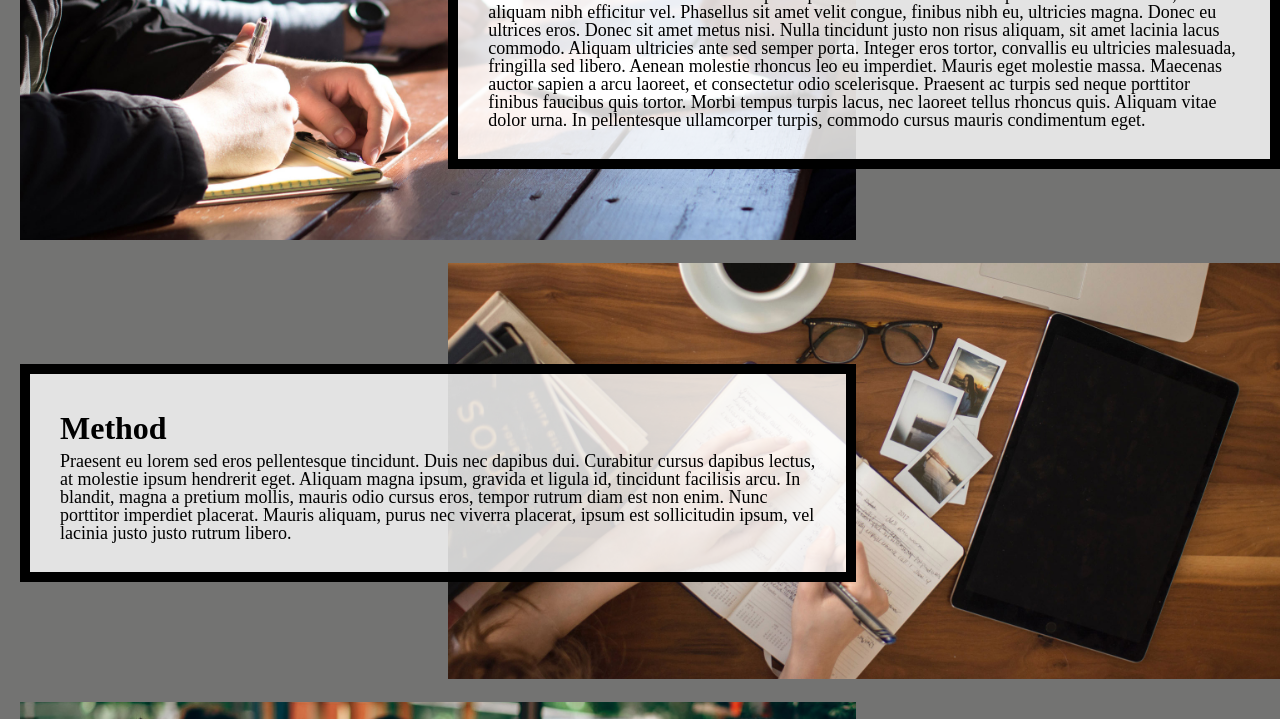
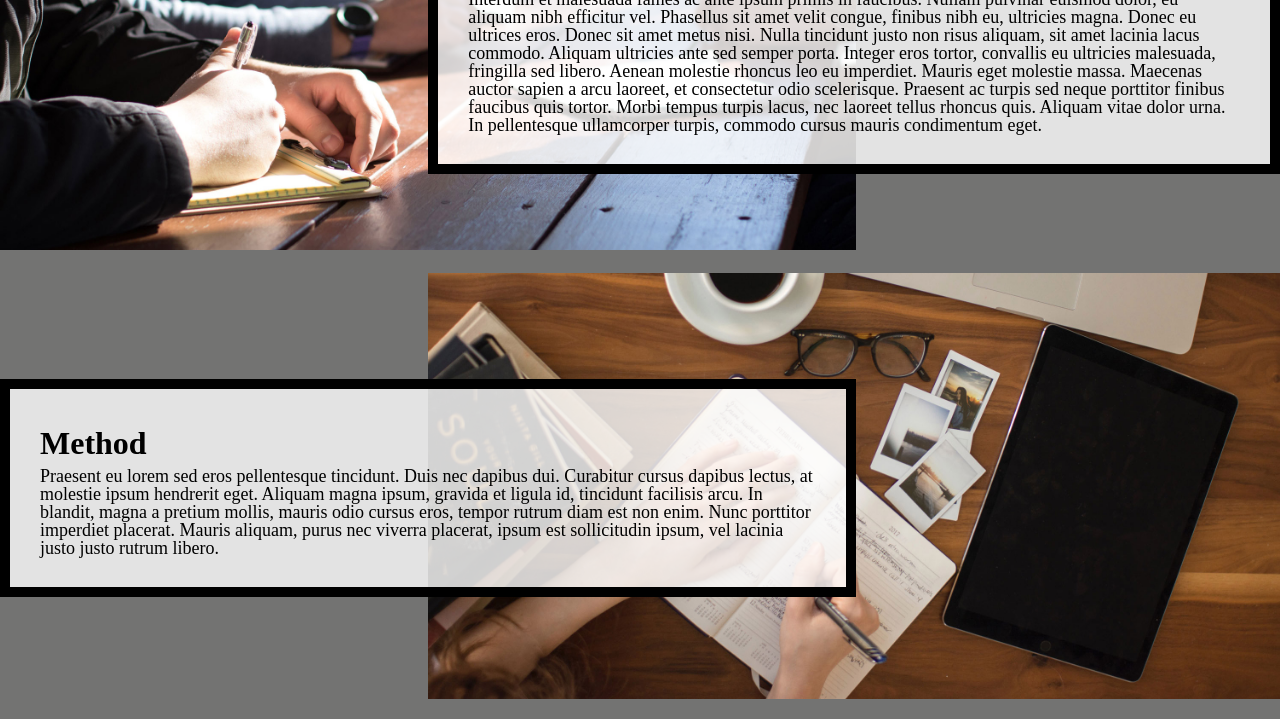
Before and after one commit to lizguerre/homework5-2021, a plain HTML site: page index.html in a window 1280 px wide. Shown: the part 681-1400 px from the top of the page. Drawn offline with Linux system fonts and the light colour scheme.

Commit message:
Update style.css

```diff
--- a/css/style.css
+++ b/css/style.css
@@ -94,7 +94,7 @@ a:hover{
   display: grid;
   columns: 1fr 3fr 3fr 1fr;
   grid-template-rows: auto auto auto auto;
-  grid-gap: 20px;
+  row-gap: 20px;
 }
 
 header{
@@ -179,8 +179,8 @@ header{
   /*Req 11*/
   .container{
     /*Your code here:*/
-    grid-column: 50px, auto, 500px, auto, 50px;
-    grid-row: 400px, 425px, 425px, 400px;
+    grid-column: 50px auto 500px auto 50px;
+    grid-row: 400px 425px 425px 400px;
   }
 
   /*Req 12*/
```
